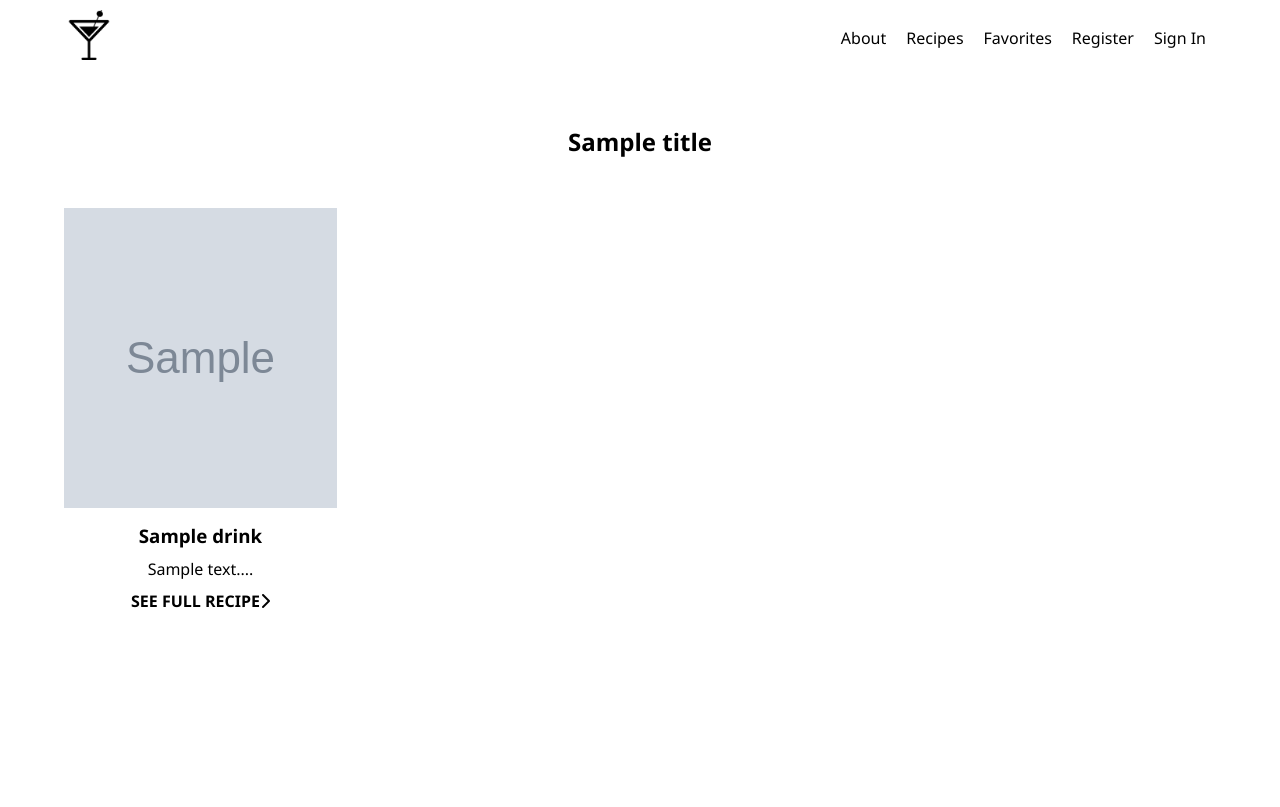
After one commit to aalexander930/cockyt, a Node server app: template views/drinks.pug in a window 1280 px wide. The commit adds this page. Shown: the top 807 px of the page. Run offline with Node 20, Linux system fonts and the light colour scheme; tables that the repository leaves empty hold one stand-in row (values such as "Sample post"); the template is opened without the code that fills it: values that come from a table or form of the project are taken from there, most other values are stand-ins (such as "Sample title", 1, 10 or a date in 2020); grey boxes marked "Sample" are stand-in pictures; some libraries are stand-ins or nearby versions.

Commit message:
7/21/20 commits. Added drinkCards, and Drinks page

```diff
--- a/index.js
+++ b/index.js
@@ -7,9 +7,11 @@ const createError = require('http-errors');
 const bodyParser = require('body-parser');
 const mongoose = require('mongoose');
 const session = require('express-session');
+const flash = require('connect-flash');
 require('dotenv').config();
 require('./models/Drink');
 const MongoStore = require('connect-mongo')(session)
+const errorHandlers = require('./handlers/errorHandlers');
 
 const app = express();
 const PORT = process.env.PORT || 5000;
@@ -25,6 +27,11 @@ mongoose.connect(url, {
   console.log('connected...');
 })
 
+app.listen(PORT, () => console.log(`Server started on port ${PORT}`));
+
+// view engine set up
+app.set('views', path.join(__dirname, 'views'));
+app.set('view engine', 'pug');
 
 app.use(bodyParser.json());
 app.use(bodyParser.urlencoded({ extended: true }));
@@ -41,15 +48,26 @@ app.use(session({
 
 app.use('/', indexRouter);
 
+app.use(errorHandlers.notFound);
+
+app.use(errorHandlers.flashValidationErrors);
+
+// Otherwise this was a really bad error we didn't expect! Shoot eh
+if (app.get('env') === 'development') {
+  /* Development Error Handler - Prints stack trace */
+  app.use(errorHandlers.developmentErrors);
+}
+
+// production error handler
+app.use(errorHandlers.productionErrors);
+
 
 app.use(logger('dev'));
 app.use(express.json());
 app.use(express.urlencoded({extended: false}));
 app.use(cookieParser());
 
-// view engine set up
-app.set('views', path.join(__dirname, 'views'));
-app.set('view engine', 'pug');
+
 
 //render html files
 // if using ejs app.engine('html', require('ejs').renderFile);
@@ -64,15 +82,13 @@ app.set('view engine', 'pug');
 // })
 
 // catch 404 and forward to error handler
-app.use((req, res, next) => {
-  next(new createError.NotFound());
-});
+// app.use((req, res, next) => {
+//   next(new createError.NotFound());
+// });
 
-//error handler
-app.use((err, req, res, next) => {
-  //render the error page
-  res.status(err.status || 500);
-  // res.render('error.html', {err});
-});
-
-app.listen(PORT, () => console.log(`Server started on port ${PORT}`));
+// //error handler
+// app.use((err, req, res, next) => {
+//   //render the error page
+//   res.status(err.status || 500);
+//   // res.render('error.html', {err});
+// });
--- a/models/Drink.js
+++ b/models/Drink.js
@@ -24,6 +24,7 @@ const DrinksSchema = new Schema({
   photo: {
     type: String
   },
+  date: { type: Date, default: Date.now },
   ingredients: [{
     iName: {
       type: String
@@ -35,6 +36,7 @@ const DrinksSchema = new Schema({
       type: String
     }
   }]
+
 });
 
 // DrinksSchema.pre('save', async function(next) {
--- a/package.json
+++ b/package.json
@@ -18,6 +18,7 @@
     "babel-loader": "^8.1.0",
     "babel-minify-webpack-plugin": "^0.3.1",
     "concurrently": "^5.2.0",
+    "connect-flash": "^0.1.1",
     "connect-mongo": "^3.2.0",
     "css-loader": "^3.5.3",
     "cssnano": "^4.1.10",
--- a/src/main.scss
+++ b/src/main.scss
@@ -117,15 +117,18 @@ a {
   display: grid;
   grid-template-columns: repeat(4, 1fr); /* repeat 4 times, 1 fr unit each */
   grid-gap: 20px; /* puts space between grid items */
-
 }
 
 .home-cards img {
   width: 100%; /* Images can go outside the column. This prevents that by saying only take up 100% of space */
   margin-bottom: 20px; /* space under the image in between the h3 */
-  width: 90%;
+  // width: 90%;
   margin: auto;
   max-width: 1200px;
+}
+
+.home-cards img:hover {
+  opacity: 0.9;
 }
 
 .drink-cards h3 {
@@ -143,7 +146,7 @@ a {
   font-family: 'Segoe UI', Tahoma, Geneva, Verdana, sans-serif;
 }
 
-.drink-cards a {
+.drink-cards .home-cards a {
   display: inline-block;
   padding-top: 10px;
   text-transform: uppercase;
@@ -160,3 +163,84 @@ a {
   width: 600px;
   padding-bottom: 10px;
 }
+
+.drink-glass {
+  padding-bottom: 10px;
+}
+
+.drink-instructions {
+  padding-bottom: 10px;
+}
+
+.search-results {
+  width: 90%;
+  margin: auto;
+  max-width: 1200px;
+}
+
+.result-cards {
+  display: flex;
+  flex-wrap: wrap;
+  grid-template-columns: repeat(4, 1fr); /* repeat 4 times, 1 fr unit each */
+  grid-gap: 20px; /* puts space between grid items */
+}
+
+.result-cards img {
+  width: 100%; /* Images can go outside the column. This prevents that by saying only take up 100% of space */
+  margin-bottom: 20px; /* space under the image in between the h3 */
+  width: 90%;
+  margin: auto;
+  max-width: 1200px;
+}
+
+.drinks {
+  display: grid;
+  grid-template-columns: repeat(4, 1fr); /* repeat 4 times, 1 fr unit each */
+  flex-wrap: wrap;
+  grid-gap: 20px; /* puts space between grid items */
+  // margin: -1.25em 0 0 -1.25em;
+}
+
+.drink:hover {
+  opacity: .8;
+}
+
+
+
+.inner {
+  width: 100%
+}
+
+.inner h2 {
+  text-align: center;
+  margin: 50px;
+}
+
+
+.drink__hero {
+  position: relative;
+  text-align: center; }
+
+.drink__hero img {
+  width: 100%; /* Images can go outside the column. This prevents that by saying only take up 100% of space */
+  height: 300px;
+  margin-bottom: 10px; /* space under the image in between the h3 */
+}
+
+.drink__details h3 {
+  margin-bottom: 10px;
+}
+
+.drink__details p {
+  margin-bottom: 10px;
+}
+
+.drink__details a {
+  display: inline-block;
+  text-transform: uppercase;
+  font-weight: bold;
+}
+
+.drink__details {
+  text-align: center;
+}
--- /dev/null
+++ b/views/drinks.pug
@@ -0,0 +1,9 @@
+extends layout
+
+include mixins/_drinkCard
+block content
+  .inner
+    h2= title
+    .drinks
+      each drink in drinks
+        +drinkCard(drink)
--- a/views/layout.pug
+++ b/views/layout.pug
@@ -15,12 +15,12 @@ html
           li.nav-item
             a(href='/about') About
           li.nav-item
-            a(href='') Recipes
+            a(href='/drinks') Recipes
           li.nav-item
             a(href='') Favorites
           li.nav-item
             a(href='') Register
           li.nav-item
             a(href='') Sign In
-    .content
-      block content
+      .content
+        block content
--- /dev/null
+++ b/views/mixins/_drinkCard.pug
@@ -0,0 +1,13 @@
+mixin drinkCard(drink = {})
+  .drink
+    .drink__hero
+      a(href=`/drinks/${drink.slug}`)
+        img(src=`${drink.photo || '/img/weirdos.jpg'}`)
+
+    .drink__details
+      h3 #{drink.name}
+      if drink.description
+        p= `${drink.description.split(' ').slice(0, 25).join(' ')}...`
+
+      a(href=`/drinks/${drink.slug}`) See Full Recipe
+        i.fas.fa-chevron-right
```
Also changed, not shown: controllers/drinkController.js (+7 -5 lines), public/main.css (+1 -1 lines), routes/index.js (+3 -6 lines), views/drink.pug (+11 -6 lines), views/error.pug (added, +7 -0 lines), views/homePage.pug (+22 -1 lines), views/results.pug (added, +8 -0 lines), 2 other files.
